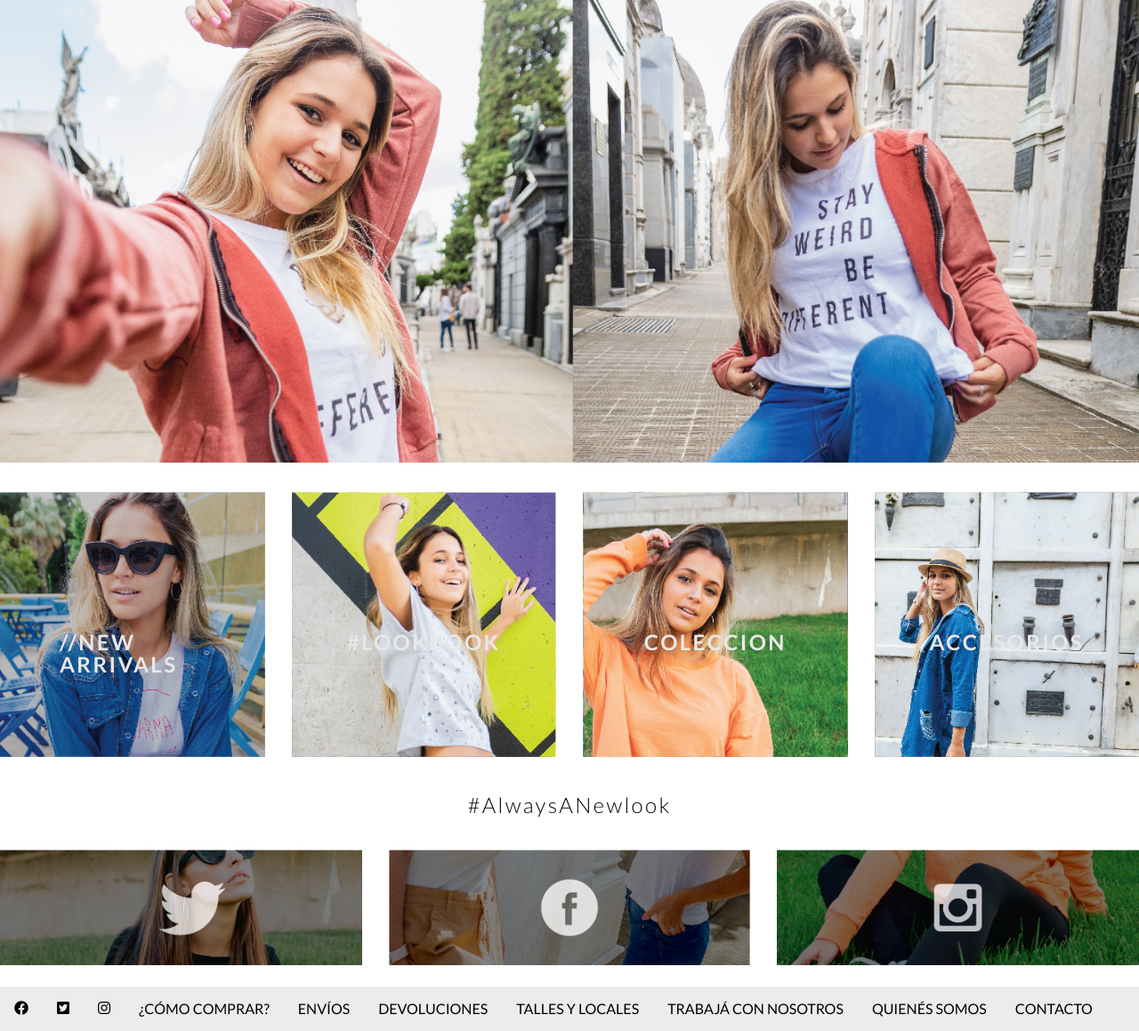
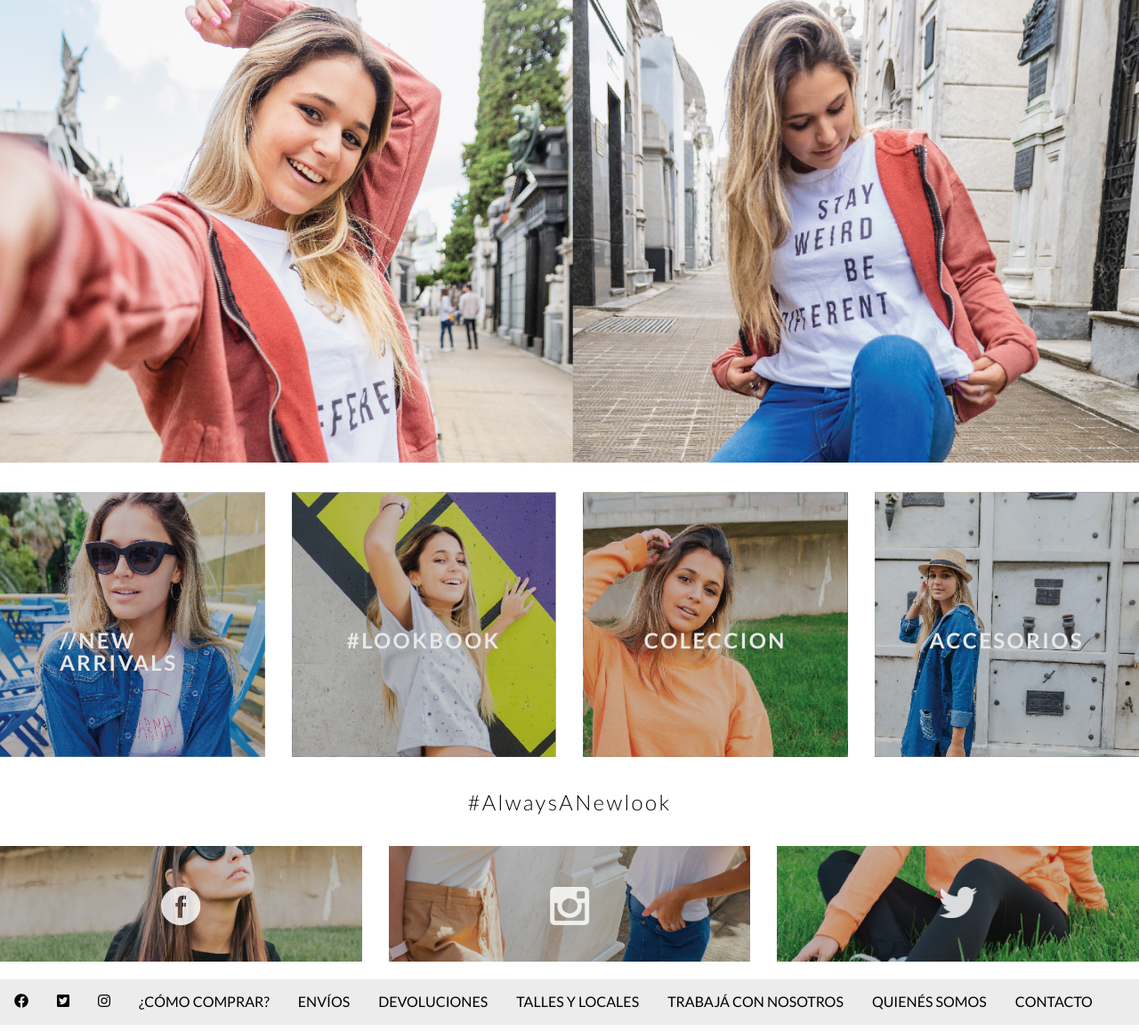
Before and after one commit to matsalez/proyecto-integrador-dh, a PHP site: page / in a window 1280 px wide. Shown: the part 131-1290 px from the top of the page at 89% size. Run offline with PHP 8.4, Linux system fonts and the light colour scheme; some libraries are stand-ins or nearby versions.

Commit message:
modifique las redes del home-nuevo.php

```diff
--- a/css/home-productsgeneralstyle.css
+++ b/css/home-productsgeneralstyle.css
@@ -141,6 +141,14 @@
 
 }
 
+img.social-icon {
+  position: absolute;
+  top:35%;
+  left: 50%;
+  transform: translate(-50%);
+  width: 10%;
+}
+
 .volver {
   color: #C9C9C9;
   margin-top: 20px;
--- a/partials/home-nuevo.php
+++ b/partials/home-nuevo.php
@@ -23,26 +23,32 @@
         <div class="home-seccion">
           <a href="products.php">
             <img class="home-seccion-img"src="images/foto-05.jpg" alt="newarrivals">
-            </a>
+          </a>
             <h2 class="home-title-seccion"> //NEW ARRIVALS </h2>
 
       </div>
       </div>
       <div class="col-lg-3 col-md-6 col-xs-12">
         <div class="home-seccion">
+          <a href="products.php">
             <img class="home-seccion-img" src="images/foto-06.jpg" alt="lookbook">
+            </a>
             <h2 class="home-title-seccion"> #LOOKBOOK </h2>
         </div>
       </div>
       <div class="col-lg-3 col-md-6 col-xs-12">
         <div class="home-seccion">
+          <a href="products.php">
             <img class="home-seccion-img" src="images/foto-07.jpg" alt="coleccion">
+              </a>
             <h2 class="home-title-seccion"> COLECCION </h2>
         </div>
       </div>
       <div class="col-lg-3 col-md-6 col-xs-12">
         <div class="home-seccion">
+          <a href="products.php">
           <img class="home-seccion-img" src="images/foto-08.jpg" alt="accesorios">
+            </a>
           <h2 class="home-title-seccion"> ACCESORIOS </h2>
         </div>
       </div>
@@ -57,17 +63,27 @@
     <div class="row">
       <div class="col-lg-4 col-md-4 col-xs-12">
         <div class="home-socialmedia">
+          <a href="products.php">
             <img src="images/foto-02.jpg" alt="">
+            </a>
+            <img class="social-icon" src="images/social-10.png" alt="">
+        </div>
+      </div>
+      <div class="col-lg-4 col-md-4 col-xs-12">
+
+        <div class="home-socialmedia">
+      <a href="products.php">
+            <img src="images/foto-03.jpg" alt="">
+            </a>
+              <img class="social-icon" src="images/social-11.png" alt="">
         </div>
       </div>
       <div class="col-lg-4 col-md-4 col-xs-12">
         <div class="home-socialmedia">
-            <img src="images/foto-03.jpg" alt="">
-        </div>
-      </div>
-      <div class="col-lg-4 col-md-4 col-xs-12">
-        <div class="home-socialmedia">
+          <a href="products.php">
             <img src="images/foto-04.jpg" alt="">
+            </a>
+              <img class="social-icon" src="images/social-09.png" alt="">
         </div>
       </div>
     </div>
```
Also changed, not shown: images/foto-02.jpg, images/foto-03.jpg, images/foto-04.jpg, images/social-09.png (added), images/social-10.png (added), images/social-11.png (added).
